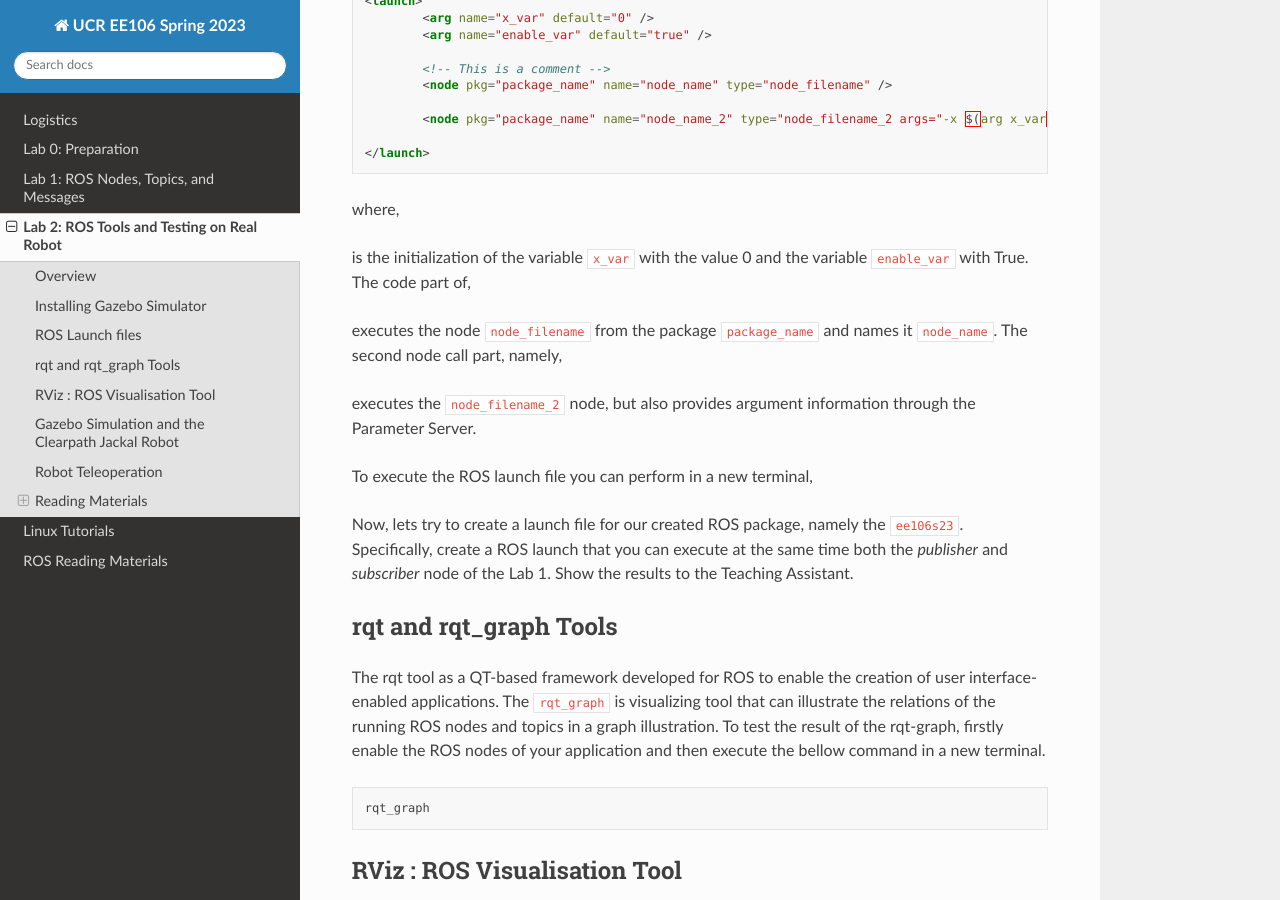
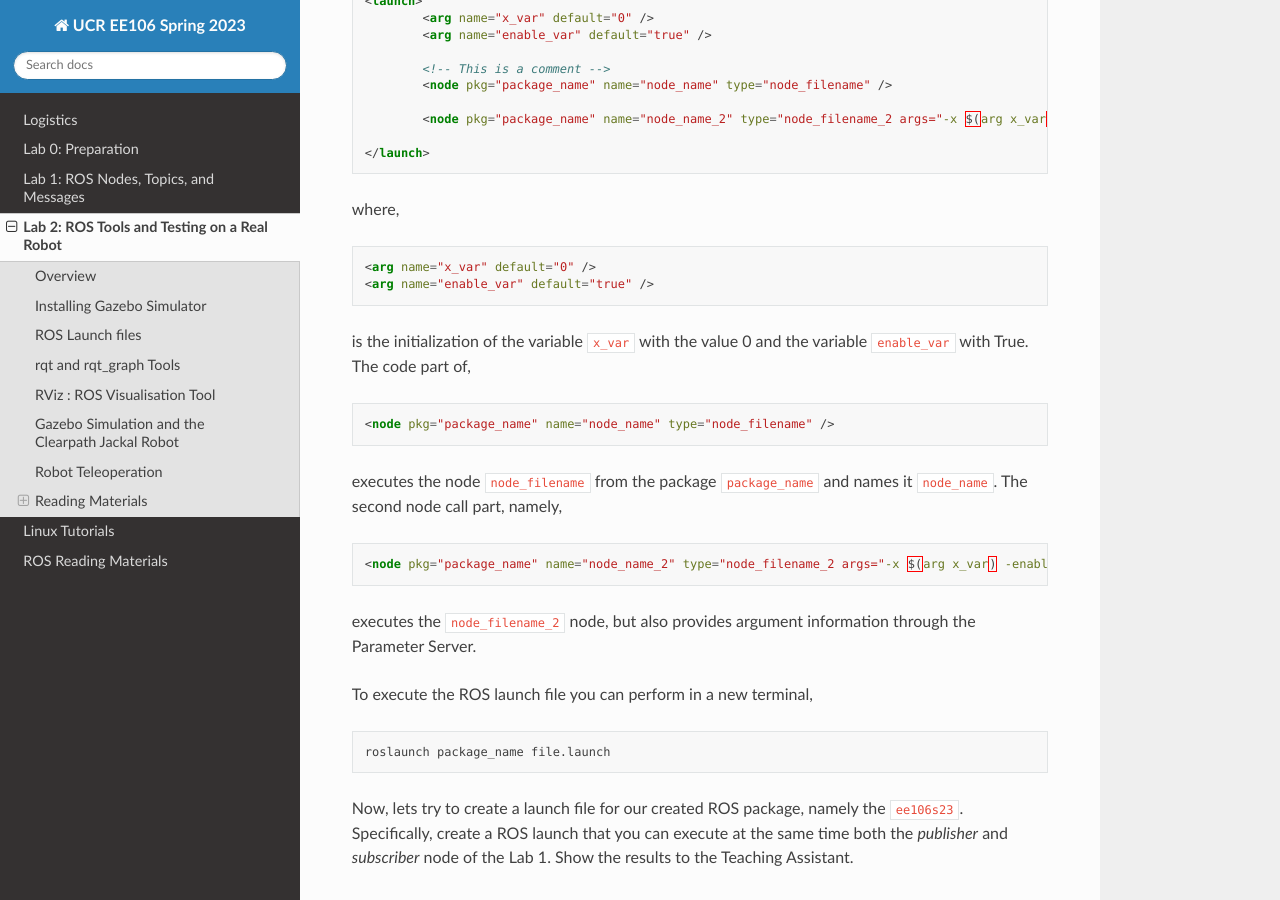
Before and after one commit to taektay/ee106, a Sphinx documentation site: the page built from docs/lab2.rst, in a window 1280 px wide and 900 px high, scrolled down 1108 px. Built offline with Sphinx 7.4.7 and the Read the Docs theme 2.0.0, drawn with Linux system fonts in a browser that asks for light colours; some of the changed text lies outside the part shown.

Commit message:
updated lab2

```diff
--- a/docs/lab2.rst
+++ b/docs/lab2.rst
@@ -1,4 +1,4 @@
-Lab 2: ROS Tools and Testing on Real Robot
+Lab 2: ROS Tools and Testing on a Real Robot
 ========================
 
 Overview
@@ -49,16 +49,20 @@
 where,
 
 .. code-block:: html
-  <arg name="x_var" default="0" /><arg name="enable_var" default="true" />
+
+  <arg name="x_var" default="0" />
+  <arg name="enable_var" default="true" />
 
 is the initialization of the variable ``x_var`` with the value 0 and the variable ``enable_var`` with True. The code part of,
 
 .. code-block:: html
+
   <node pkg="package_name" name="node_name" type="node_filename" />
 
 executes the node ``node_filename`` from the package ``package_name`` and names it ``node_name``. The second node call part, namely,
 
 .. code-block:: html
+
   <node pkg="package_name" name="node_name_2" type="node_filename_2 args="-x $(arg x_var) -enable_var $(arg enable_var)"
 
 executes the ``node_filename_2`` node, but also provides argument information through the Parameter Server.
@@ -66,6 +70,7 @@
 To execute the ROS launch file you can perform in a new terminal,
 
 .. code-block:: bash
+
   roslaunch package_name file.launch
 
 Now, lets try to create a launch file for our created ROS package, namely the ``ee106s23``. Specifically, create a ROS launch that you can execute at the same time both the `publisher` and `subscriber` node of the Lab 1. Show the results to the Teaching Assistant.
@@ -142,8 +147,9 @@
 Robot Teleoperation
 -----------------
 
+.. rosrun, rostopic, rosmsg, rosnode, rosbag
+
 Nowadays, most of the robots support teleoperation through a connected keyboard or a gamepad/joystick. In ROS we can use the ``teleop_twist_keyboard <https://github.com/ros-teleop/teleop_twist_keyboard>``_ to use our keyboard for robot teleoperation, which publishes `geometry_twist/Twist` message on the ``cmd_vel`` ROS topic.
-.. rosrun, rostopic, rosmsg, rosnode, rosbag
 
 To install this package,
 
@@ -153,6 +159,11 @@
   git clone https://github.com/ros-teleop/teleop_twist_keyboard.git
 
 and build the catkin workspace.
+
+.. Submission
+.. -----------------
+
+.. In this lab's submission, you need to develop a ROS node that can
 
 Reading Materials
 -----------------
```
